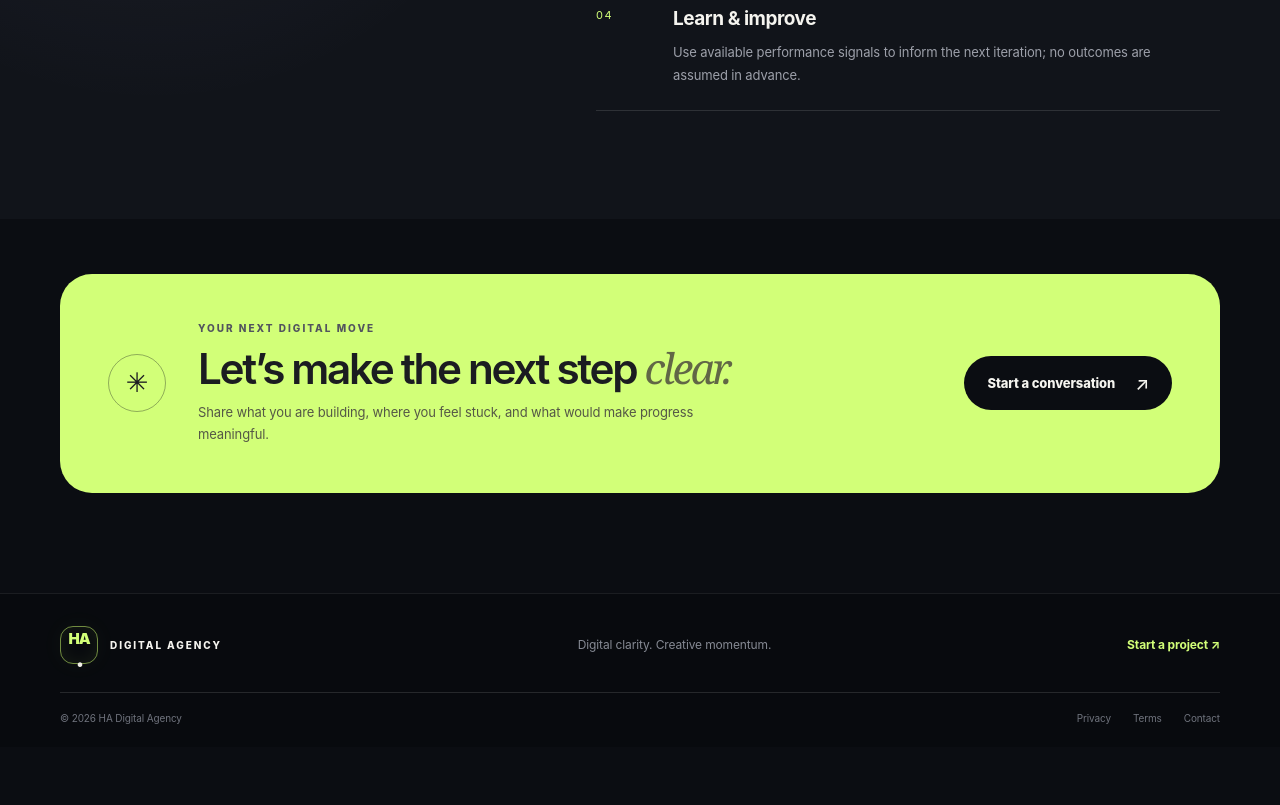
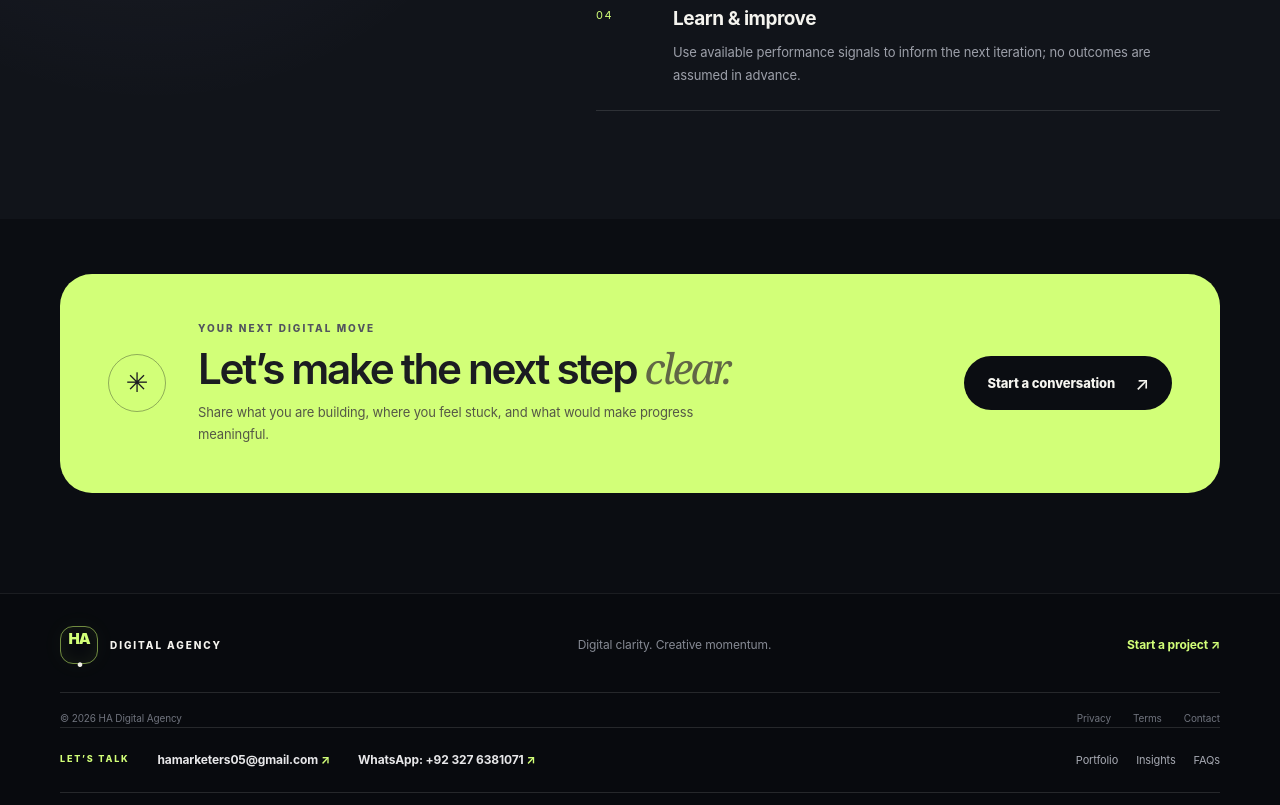
Before and after one commit to hamarketers05/ha_digital_agency_automation, a website: page website/index.html in a window 1280 px wide. Shown: the part 2121-2926 px from the top of the page. Before the commit the page ends 2868 px from the top, so only its background shows below. Drawn offline with Linux system fonts and the light colour scheme.

Commit message:
Add WhatsApp and email contact details across website

```diff
--- a/website/index.html
+++ b/website/index.html
@@ -72,6 +72,6 @@
     </section>
     <section class="section-pad closing-section"><div class="container closing-card"><div class="closing-symbol" aria-hidden="true">✳</div><div><p class="eyebrow dark-eyebrow">YOUR NEXT DIGITAL MOVE</p><h2>Let’s make the next step <em>clear.</em></h2><p>Share what you are building, where you feel stuck, and what would make progress meaningful.</p></div><a class="button button-dark" href="contact.html#brief">Start a conversation <span aria-hidden="true">↗</span></a></div></section>
   </main>
-  <footer class="site-footer"><div class="container footer-top"><a class="brand footer-brand" href="index.html"><span class="brand-mark">HA<span>•</span></span><span class="brand-name">DIGITAL AGENCY</span></a><p>Digital clarity. Creative momentum.</p><a class="footer-cta" href="contact.html">Start a project ↗</a></div><div class="container footer-bottom"><span>© <span data-year></span> HA Digital Agency</span><div><a href="privacy.html">Privacy</a><a href="terms.html">Terms</a><a href="contact.html">Contact</a></div></div></footer>
+  <footer class="site-footer"><div class="container footer-top"><a class="brand footer-brand" href="index.html"><span class="brand-mark">HA<span>•</span></span><span class="brand-name">DIGITAL AGENCY</span></a><p>Digital clarity. Creative momentum.</p><a class="footer-cta" href="contact.html">Start a project ↗</a></div><div class="container footer-bottom"><span>© <span data-year></span> HA Digital Agency</span><div><a href="privacy.html">Privacy</a><a href="terms.html">Terms</a><a href="contact.html">Contact</a></div></div><div class="container footer-contact"><span class="footer-contact-label">LET’S TALK</span><a href="mailto:hamarketers05@gmail.com">hamarketers05@gmail.com <span aria-hidden="true">↗</span></a><a href="https://wa.me/923276381071" target="_blank" rel="noopener noreferrer">WhatsApp: +92 327 6381071 <span aria-hidden="true">↗</span></a><div class="footer-extra-links"><a href="portfolio.html">Portfolio</a><a href="insights.html">Insights</a><a href="faq.html">FAQs</a></div></div></footer>
 </body>
 </html>
```
